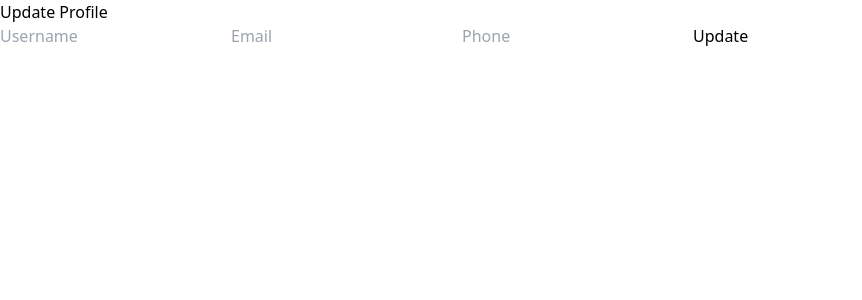
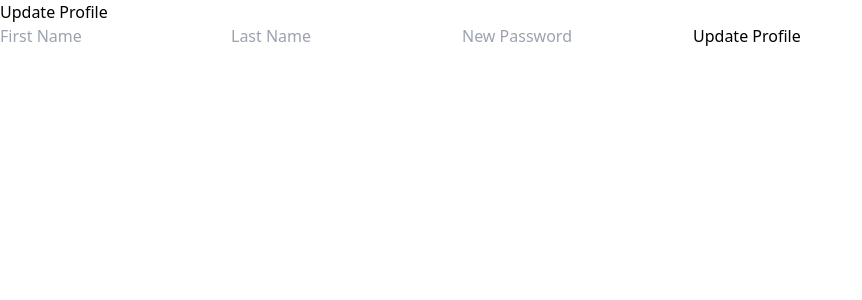
Before and after one commit to avirup-ghosal/PayZap, a React (Vite) app in the folder frontend/: page /profile/update in a window 1280 px wide. Shown: the top 300 px of the page, without its empty margins (0-862 px from the left). Built offline with nearby package versions, Linux system fonts and the light colour scheme.

Commit message:
Updated the UserProfileUpdate component

```diff
--- a/frontend/src/pages/UserProfileUpdate.jsx
+++ b/frontend/src/pages/UserProfileUpdate.jsx
@@ -1,30 +1,29 @@
-import React, { useState } from "react";
+import { useState } from "react";
 import axios from "axios";
 
 const UserProfileUpdate = () => {
-  const [formData, setFormData] = useState({
-    username: "",
-    email: "",
-    phone: "",
-  });
+  const [firstName, setFirstName] = useState("");
+  const [lastName, setLastName] = useState("");
+  const [password, setPassword] = useState("");
+  const [status, setStatus] = useState(null); // success / error
 
-  const [message, setMessage] = useState("");
-  const [error, setError] = useState("");
+  const handleUpdate = async () => {
+    setStatus(null);
 
-  const handleChange = (e) => {
-    setFormData(prev => ({
-      ...prev,
-      [e.target.name]: e.target.value
-    }));
-  };
+    const updateData = {};
+    if (firstName) updateData.firstName = firstName;
+    if (lastName) updateData.lastName = lastName;
+    if (password) updateData.password = password;
 
-  const handleSubmit = async (e) => {
-    e.preventDefault();
+    if (Object.keys(updateData).length === 0) {
+      setStatus({ type: "error", message: "Please fill at least one field to update." });
+      return;
+    }
 
     try {
-      const res = await axios.put(
-        `${import.meta.env.VITE_BACKEND_URL}/api/v1/user/update`, // or your full API URL like https://yourdomain.com/api/user
-        formData,
+      const response = await axios.put(
+        `${import.meta.env.VITE_BACKEND_URL}/api/v1/user/update`,
+        updateData,
         {
           headers: {
             Authorization: `Bearer ${localStorage.getItem("token")}`
@@ -32,55 +31,61 @@ const UserProfileUpdate = () => {
         }
       );
 
-      setMessage(res.data.message);
-      setError("");
+      setStatus({ type: "success", message: response.data.message });
+      setFirstName("");
+      setLastName("");
+      setPassword("");
     } catch (err) {
-      setMessage("");
-      setError(err.response?.data?.message || "Update failed");
+      console.error(err);
+      const msg = err.response?.data?.message || "Something went wrong";
+      setStatus({ type: "error", message: msg });
     }
   };
 
   return (
-    <div className="max-w-md mx-auto mt-10 p-6 border rounded shadow-md">
-      <h2 className="text-xl font-semibold mb-4">Update Profile</h2>
-      {message && <p className="text-green-600">{message}</p>}
-      {error && <p className="text-red-600">{error}</p>}
+    <div className="p-6 max-w-md mx-auto bg-white rounded-xl shadow space-y-4">
+      <h2 className="text-xl font-bold text-center">Update Profile</h2>
 
-      <form onSubmit={handleSubmit} className="space-y-4">
       <input
         type="text"
-          name="username"
-          placeholder="Username"
+        placeholder="First Name"
+        value={firstName}
+        onChange={(e) => setFirstName(e.target.value)}
         className="w-full p-2 border rounded"
-          value={formData.username}
-          onChange={handleChange}
-        />
-
-        <input
-          type="email"
-          name="email"
-          placeholder="Email"
-          className="w-full p-2 border rounded"
-          value={formData.email}
-          onChange={handleChange}
       />
 
       <input
         type="text"
-          name="phone"
-          placeholder="Phone"
+        placeholder="Last Name"
+        value={lastName}
+        onChange={(e) => setLastName(e.target.value)}
         className="w-full p-2 border rounded"
-          value={formData.phone}
-          onChange={handleChange}
+      />
+
+      <input
+        type="password"
+        placeholder="New Password"
+        value={password}
+        onChange={(e) => setPassword(e.target.value)}
+        className="w-full p-2 border rounded"
       />
 
       <button
-          type="submit"
-          className="bg-blue-600 text-white px-4 py-2 rounded hover:bg-blue-700"
+        onClick={handleUpdate}
+        className="w-full bg-blue-500 hover:bg-blue-600 text-white font-semibold py-2 px-4 rounded"
       >
-          Update
+        Update Profile
       </button>
-      </form>
+
+      {status && (
+        <div
+          className={`text-center text-sm font-medium ${
+            status.type === "success" ? "text-green-600" : "text-red-600"
+          }`}
+        >
+          {status.message}
+        </div>
+      )}
     </div>
   );
 };
```
Lines whose indentation alone changed are shown as unchanged.
